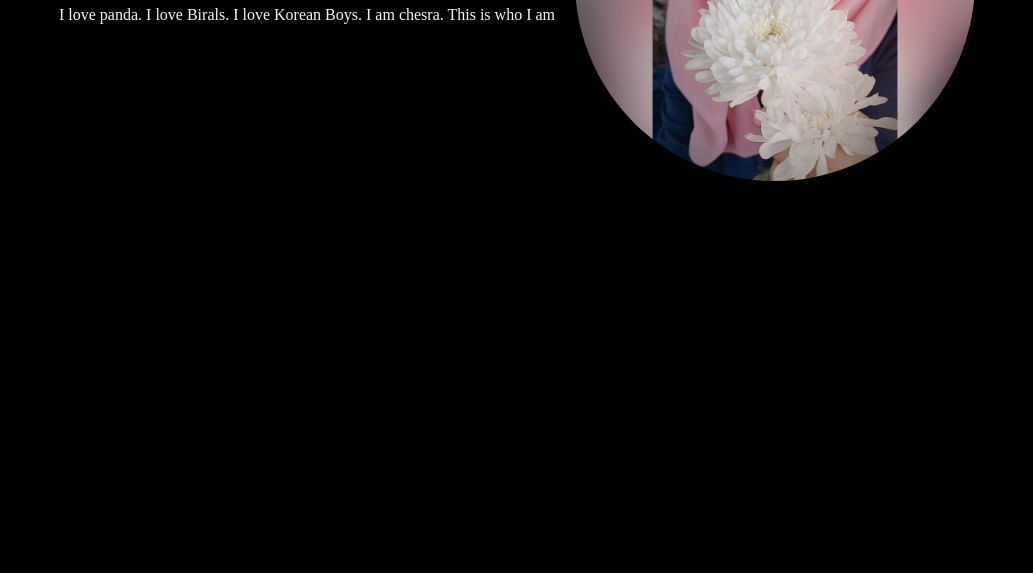
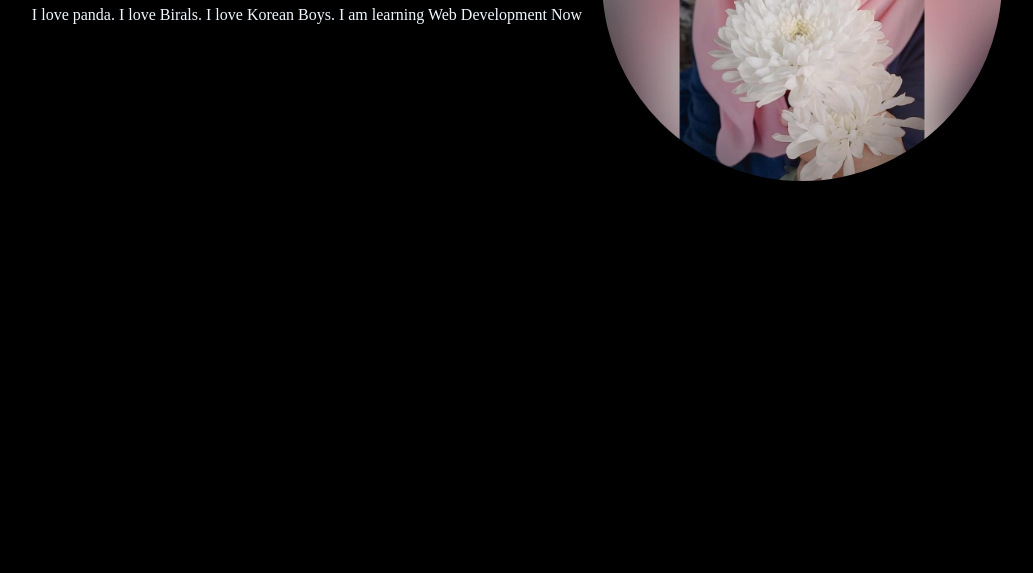
Before and after one commit to Turjo99/Elina-PortFolio, a plain HTML site: page index.html in a window 1280 px wide. Shown: the part 227-800 px from the top of the page, without its empty margins (123-1156 px from the left). Drawn offline with Linux system fonts and the light colour scheme.

Commit message:
2nd commit

```diff
--- a/index.html
+++ b/index.html
@@ -13,7 +13,7 @@
     <div class="flex-items">
         <div class="texts">
             <h1>Hi this is Elina Khan</h1>
-            <p>I love panda. I love Birals. I love Korean Boys. I am chesra. This is who I am</p>
+            <p>I love panda. I love Birals. I love Korean Boys. I am learning Web Development Now</p>
         </div>
 
         <div class="">
```
